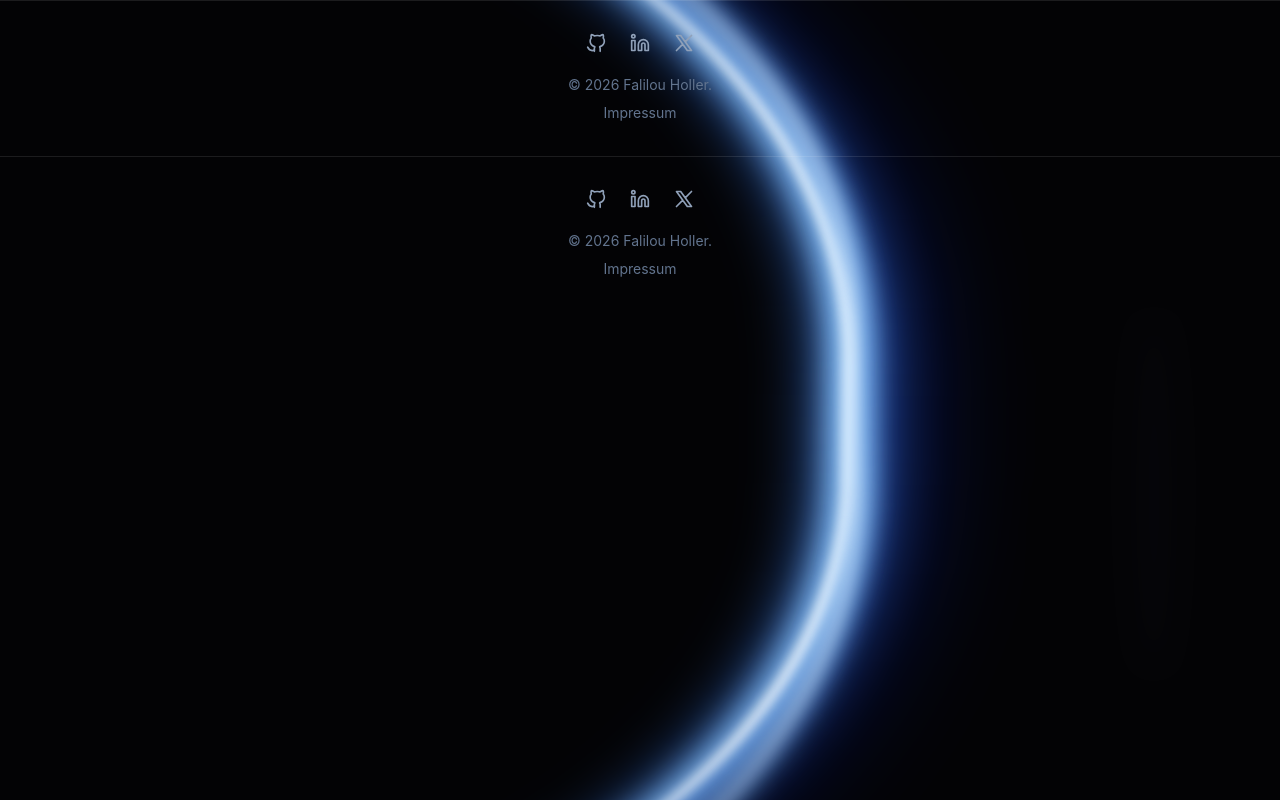
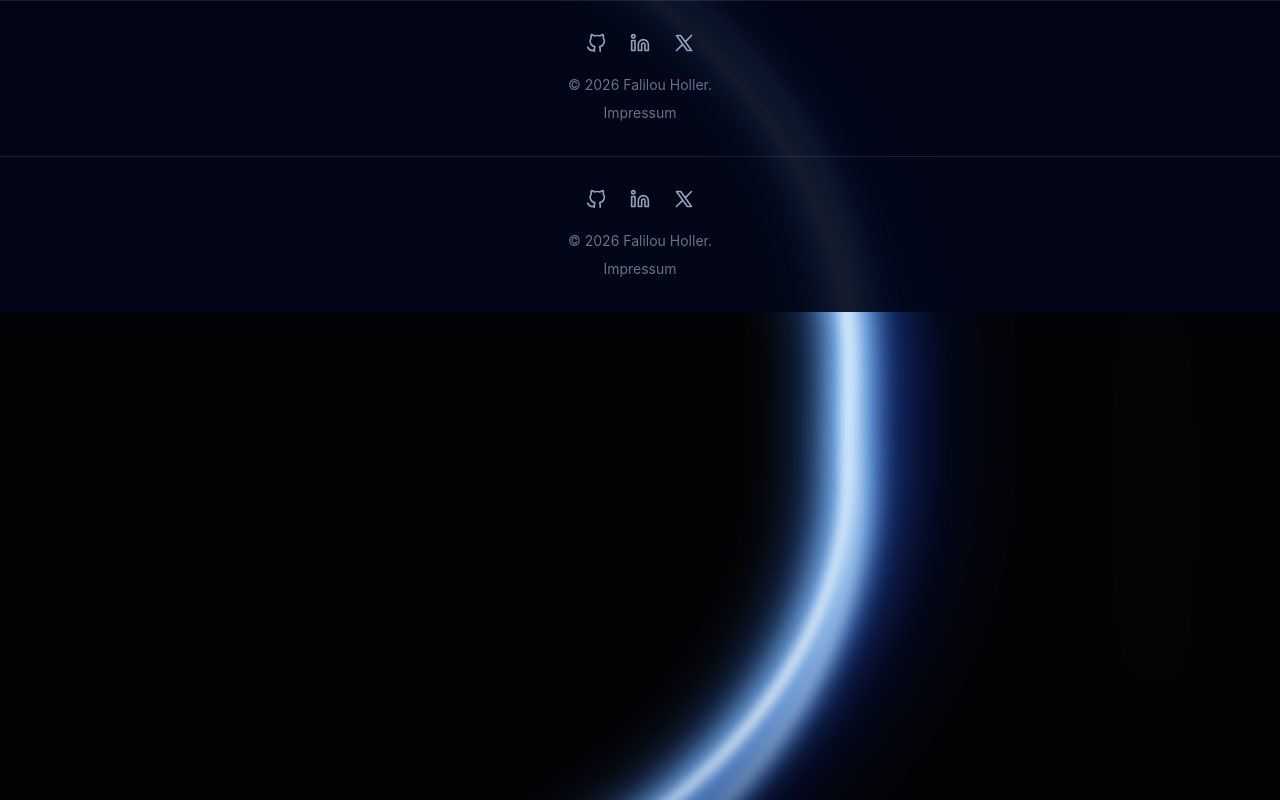
Before and after one commit to Claimbrother/tool-school, a Next.js app: page /components/Footer in a window 1280 px wide. Built offline with nearby package versions, Linux system fonts and the light colour scheme.

Commit message:
Footer Fix Color

```diff
--- a/app/components/Footer/page.tsx
+++ b/app/components/Footer/page.tsx
@@ -5,7 +5,7 @@ import { NewTwitterIcon } from "@/components/ui/new-twitter-icon";
 
 
 const Footer = () => (
-  <footer className="py-8 border-t border-white/10 text-center relative z-10">
+  <footer className="py-8 border-t bg-slate-950/90 border-white/10 text-center relative z-10">
     <div className="flex justify-center gap-6 mb-4">
       <a href="https://github.com/Claimbrother" className="text-slate-400 hover:text-white transition-colors"><GithubIcon size={20} /></a>
       <a href="https://www.linkedin.com/in/falilou-holler-379615284" className="text-slate-400 hover:text-white transition-colors"><LinkedInIcon size={20} /></a>
```
